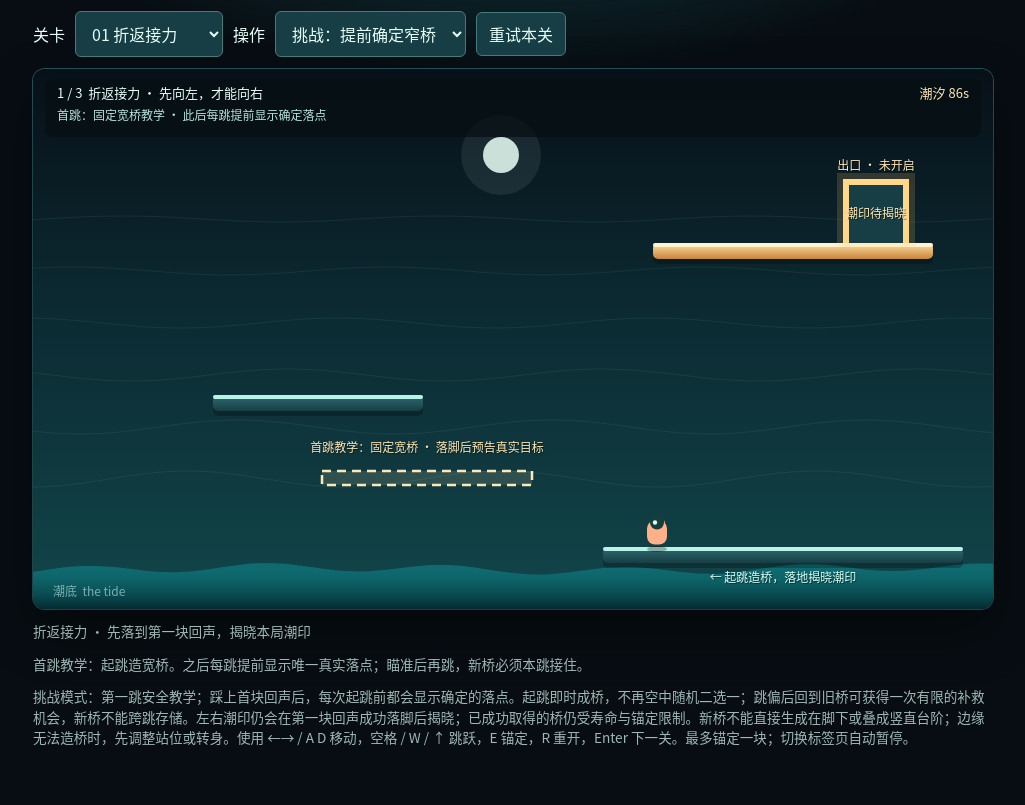
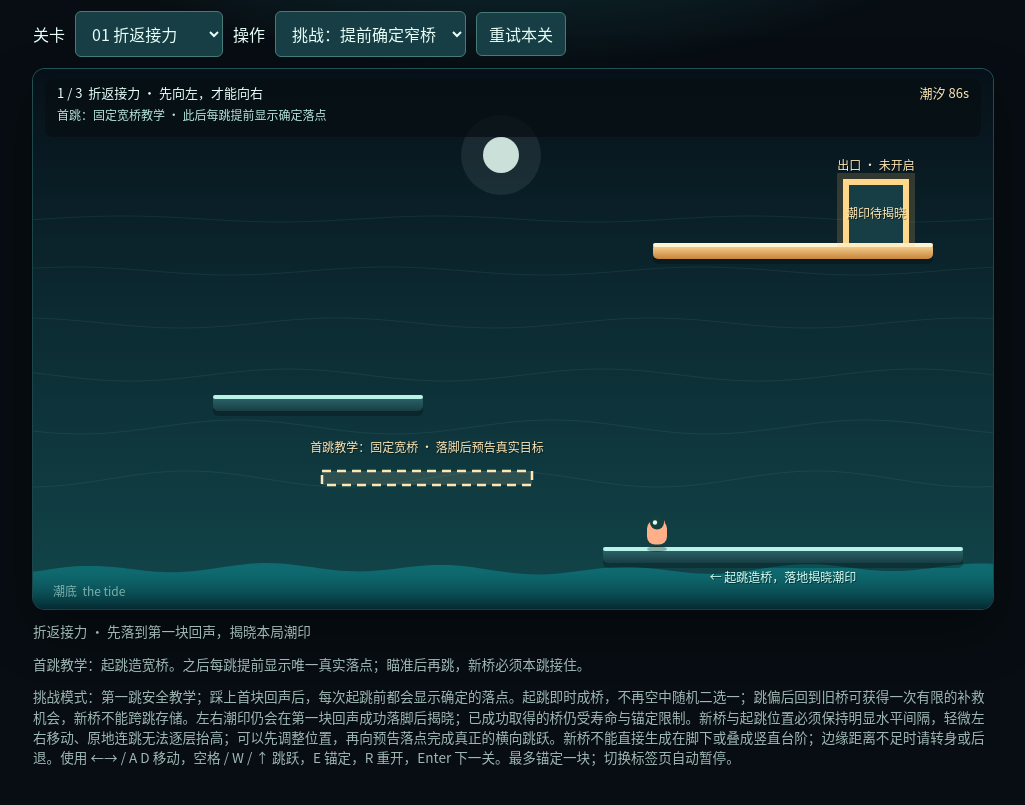
Before and after one commit to siskosun/echo-tide, a website built with Vite: page index.html in a window 1280 px wide. Shown: the part 89-894 px from the top of the page, without its empty margins (127-1152 px from the left). Built offline with nearby package versions, Linux system fonts and the light colour scheme; animation ran at ten frames a second.

Commit message:
docs(EXP-5): tell players why tiny wiggles no longer create upward steps

```diff
--- a/index.html
+++ b/index.html
@@ -68,7 +68,7 @@
       <canvas id="game" width="960" height="540" tabindex="0" aria-label="叠影潮游戏。方向键或 AD 移动，空格跳跃，E 锚定，R 重开。"></canvas>
       <p id="status" class="foot" role="status" aria-live="polite"></p>
       <p id="hint" class="foot"></p>
-      <p class="foot">挑战模式：第一跳安全教学；踩上首块回声后，每次起跳前都会显示确定的落点。起跳即时成桥，不再空中随机二选一；跳偏后回到旧桥可获得一次有限的补救机会，新桥不能跨跳存储。左右潮印仍会在第一块回声成功落脚后揭晓；已成功取得的桥仍受寿命与锚定限制。新桥不能直接生成在脚下或叠成竖直台阶；边缘无法造桥时，先调整站位或转身。使用 ←→ / A D 移动，空格 / W / ↑ 跳跃，E 锚定，R 重开，Enter 下一关。最多锚定一块；切换标签页自动暂停。</p>
+      <p class="foot">挑战模式：第一跳安全教学；踩上首块回声后，每次起跳前都会显示确定的落点。起跳即时成桥，不再空中随机二选一；跳偏后回到旧桥可获得一次有限的补救机会，新桥不能跨跳存储。左右潮印仍会在第一块回声成功落脚后揭晓；已成功取得的桥仍受寿命与锚定限制。新桥与起跳位置必须保持明显水平间隔，轻微左右移动、原地连跳无法逐层抬高；可以先调整位置，再向预告落点完成真正的横向跳跃。新桥不能直接生成在脚下或叠成竖直台阶；边缘距离不足时请转身或后退。使用 ←→ / A D 移动，空格 / W / ↑ 跳跃，E 锚定，R 重开，Enter 下一关。最多锚定一块；切换标签页自动暂停。</p>
     </div>
     <script type="module" src="/src/main.js"></script>
   </body>
```
